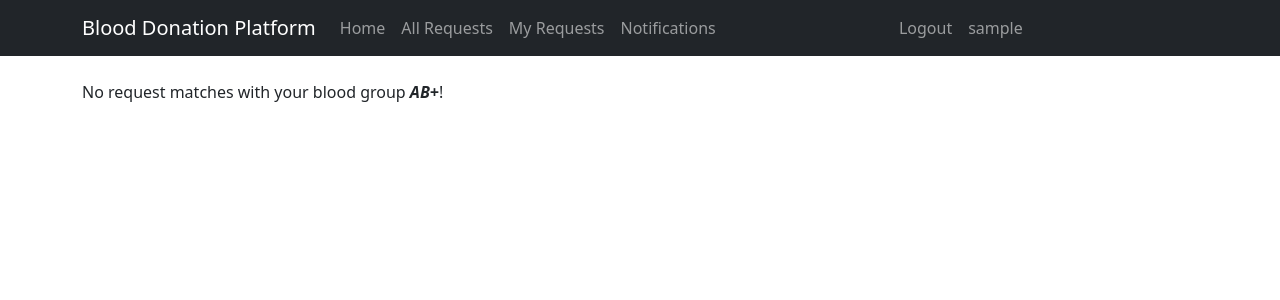
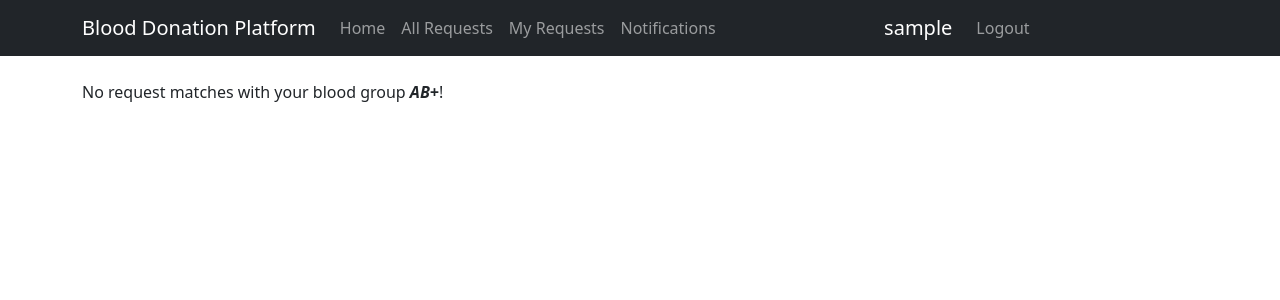
Before and after one commit to shahbaz-shabbir05/blood-donation, a Django app: page /notifications/ in a window 1280 px wide. Shown: the top 300 px of the page. Run offline with Django 3.2, Linux system fonts and the light colour scheme; a user stored in the database is signed in; tables that the repository leaves empty hold one stand-in row (values such as "Sample post"); some libraries are stand-ins or nearby versions.

Commit message:
navbar arrangements

```diff
--- a/blood_donation_app/templates/base.html
+++ b/blood_donation_app/templates/base.html
@@ -8,8 +8,8 @@
     <title>{% block title %}All About Django Tutorial{% endblock %}</title>
 
     {% block css %}
-  <link href="https://cdn.jsdelivr.net/npm/bootstrap@5.1.3/dist/css/bootstrap.min.css" rel="stylesheet"
-        integrity="sha384-1BmE4kWBq78iYhFldvKuhfTAU6auU8tT94WrHftjDbrCEXSU1oBoqyl2QvZ6jIW3" crossorigin="anonymous">
+    <link crossorigin="anonymous" href="https://cdn.jsdelivr.net/npm/bootstrap@5.1.3/dist/css/bootstrap.min.css"
+          integrity="sha384-1BmE4kWBq78iYhFldvKuhfTAU6auU8tT94WrHftjDbrCEXSU1oBoqyl2QvZ6jIW3" rel="stylesheet">
     {% endblock %}
 
     {% block custom_css %}
@@ -20,8 +20,9 @@
 {% block navbar %}
 <nav class="navbar navbar-expand-lg navbar-dark bg-dark">
     <div class="container">
-    <a class="navbar-brand" href="#">Blood Donation Platform</a>
-    <button aria-controls="navbarSupportedContent" aria-expanded="false" aria-label="Toggle navigation" class="navbar-toggler"
+        <a class="navbar-brand" href="{% url 'home' %}">Blood Donation Platform</a>
+        <button aria-controls="navbarSupportedContent" aria-expanded="false" aria-label="Toggle navigation"
+                class="navbar-toggler"
                 data-target="#navbarSupportedContent" data-toggle="collapse" type="button">
             <span class="navbar-toggler-icon"></span>
         </button>
@@ -61,11 +62,15 @@
                 </li>
                 {% endif %}
                 {% if user.is_authenticated %}
+
+                <a class="navbar-brand" href="{% url 'profile' %}">{{request.user.username}}</a>
+                <button aria-controls="navbarSupportedContent" aria-expanded="false" aria-label="Toggle navigation"
+                        class="navbar-toggler"
+                        data-target="#navbarSupportedContent" data-toggle="collapse" type="button">
+                    <span class="navbar-toggler-icon"></span>
+                </button>
                 <li class="nav-item active">
                     <a class="nav-link" href="{% url 'logout' %}">Logout</a>
-        </li>
-        <li class="nav-item active">
-          <a class="nav-link" href="{% url 'profile' %}">{{request.user.username}}</a>
                 </li>
                 {% endif %}
             </ul>
--- a/blood_donation_app/urls.py
+++ b/blood_donation_app/urls.py
@@ -4,7 +4,7 @@ from blood_donation_app.views import HomeView, SignUpView, UserProfileView, AllR
     RequestCreateView, RequestDetailView, RequestUpdateView, RequestDeleteView, NotificationsView
 
 urlpatterns = [
-    path('home/', HomeView.as_view(), name='home'),
+    path('', HomeView.as_view(), name='home'),
     path("signup/", SignUpView.as_view(), name="signup"),
     path('accounts/profile/', UserProfileView.as_view(), name='profile'),
     path('request/', AllRequestListView.as_view(), name='all-request-list'),
--- a/blood_donation_platform/settings.py
+++ b/blood_donation_platform/settings.py
@@ -103,7 +103,7 @@ AUTH_PASSWORD_VALIDATORS = [
 
 AUTH_USER_MODEL = 'blood_donation_app.User'
 EMAIL_BACKEND = 'django.core.mail.backends.console.EmailBackend'
-CRISPY_TEMPLATE_PACK = "bootstrap5"
+CRISPY_TEMPLATE_PACK = "bootstrap4"
 
 # Internationalization
 # https://docs.djangoproject.com/en/3.2/topics/i18n/
```
Lines whose indentation alone changed are shown as unchanged.
